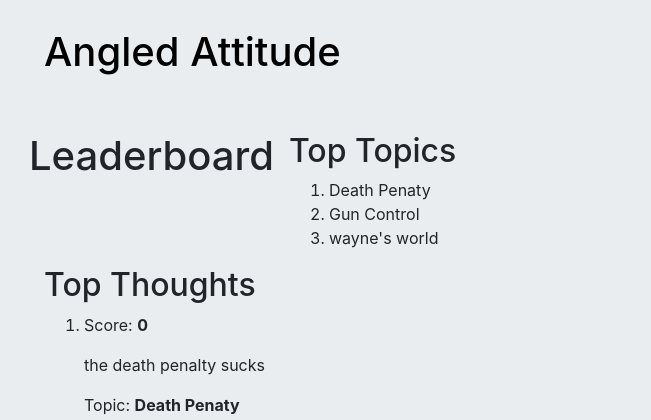
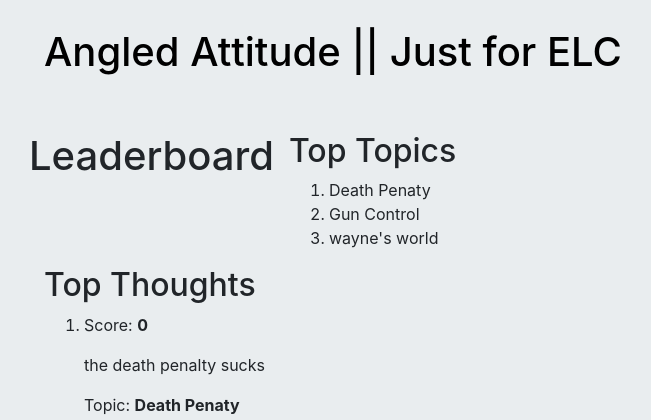
Before and after one commit to Dual-Action-Pump/angularsite, a Django app: page /leaderboards/ in a window 1280 px wide. Shown: the top 420 px of the page, without its empty margins (41-692 px from the left). Run offline with Django 3.2, Linux system fonts and the light colour scheme; data comes from the database, SQL or seed files in the repository; some libraries are stand-ins or nearby versions.

Commit message:
little message

```diff
--- a/chooseASide/templates/chooseASide/base.html
+++ b/chooseASide/templates/chooseASide/base.html
@@ -22,7 +22,8 @@
 <div class="container">
     <div id="title-bar">
         <div class="row">
-            <div class="col-sm-12 effect2"><h1><a href="/">Angled Attitude</a></h1></div>
+            <div class="col-sm-12 effect2"><h1><a href="/">Angled Attitude || Just for ELC</a></h1></div>
+            <br>
         </div>
     </div>
     {% block content %}
```
